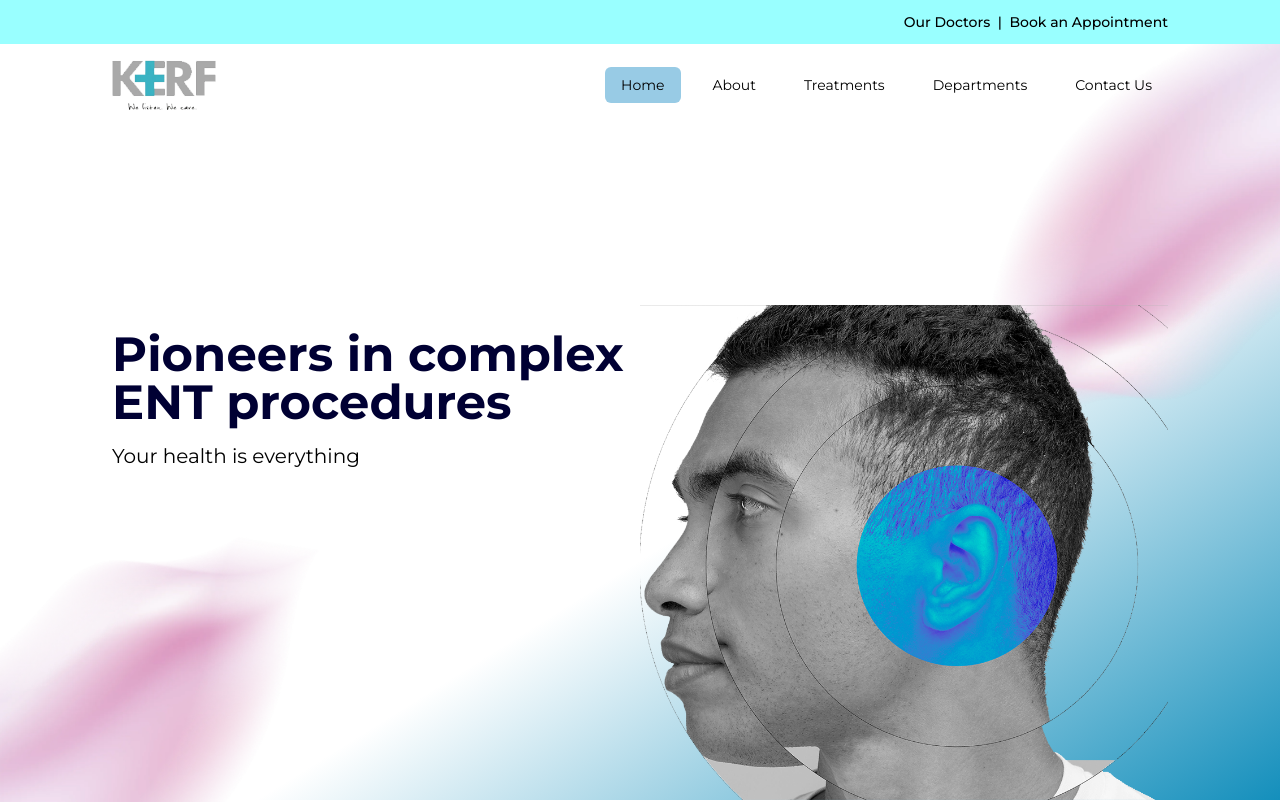
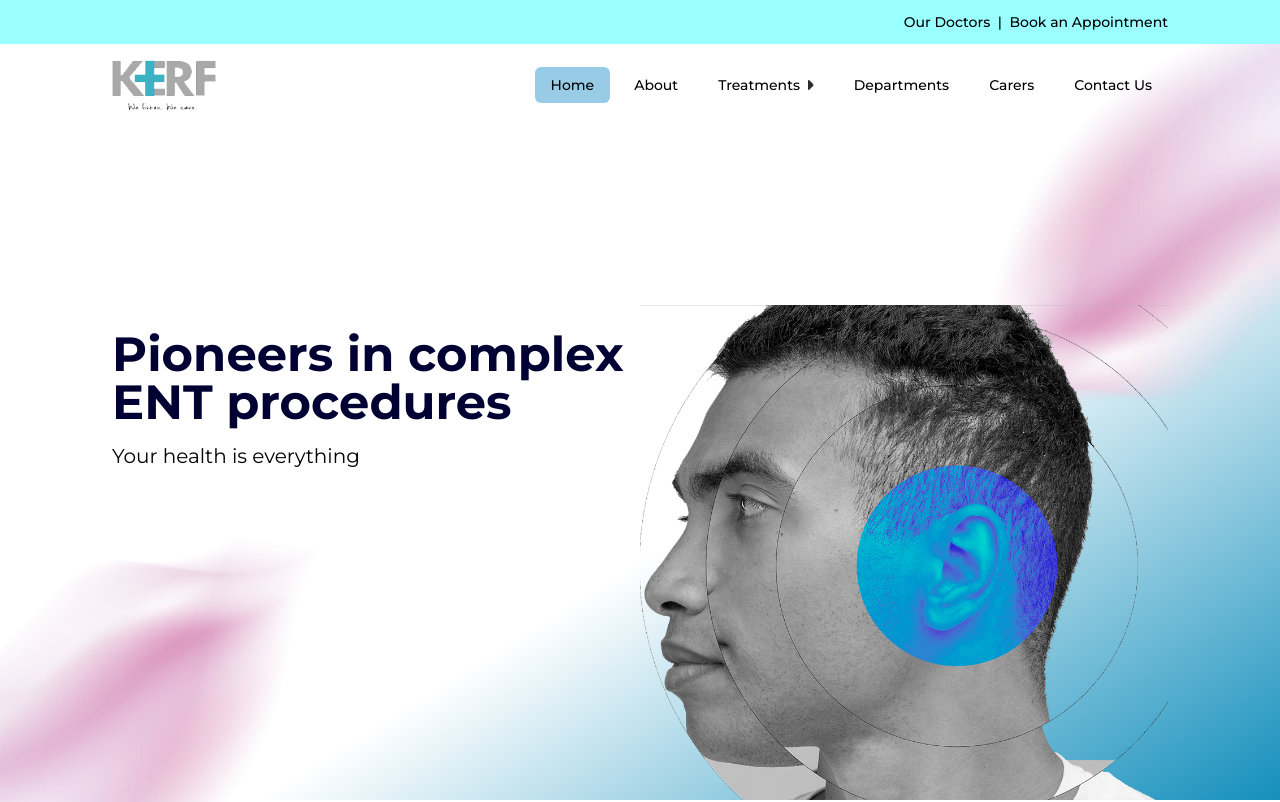
Before and after one commit to jaison-codeface/Kerf-website, a Next.js app: page / in a window 1280 px wide. Shown: the top 802 px of the page. Built offline with nearby package versions, Linux system fonts and the light colour scheme.

Commit message:
modified:   components/layout/Header/Bottom.tsx modified:   components/layout/Header/index.tsx

```diff
--- a/components/layout/Header/Bottom.tsx
+++ b/components/layout/Header/Bottom.tsx
@@ -11,9 +11,17 @@ const Bottom = ({
   links: {
     title: string;
     link: string;
+    dropDown?: {
+      title: string;
+      links: {
+        title: string;
+        link: string;
+      }[];
+    }[];
   }[];
 }) => {
   const [index, setIndex] = useState<number | null>(0);
+  const [dropDownIndex, setDropDownIndex] = useState(0);
   const pathname = usePathname();
 
   useMemo(() => {
@@ -40,19 +48,69 @@ const Bottom = ({
           className="object-contain h-[50px] object-left"
         />
       </Link>
-      <div className="lg:flex hidden items-center justify-center gap-4 ">
+      <div className="lg:flex hidden items-center justify-center gap-2 font-medium ">
         {links.map((item, idx) => (
+          <div
+            key={idx}
+            className="relative z-0 flex items-center justify-center group"
+          >
             <Link
               onClick={() => setIndex(idx)}
-            key={idx}
               href={item.link}
               shallow
-            className={`text-sm px-4 py-2  rounded-md duration-300 ${
+              className={`text-sm px-4 py-2  rounded-md duration-300 hover:bg-kerf-blue-light inline-flex items-center justify-center gap-2 ${
                 index === idx ? "bg-kerf-blue-light" : ""
               }`}
             >
-            {item.title}
+              {item.title}{" "}
+              {item.dropDown && (
+                <svg
+                  className={`h-[10px] w-auto group-hover:rotate-90`}
+                  viewBox="0 0 8 14"
+                  fill="none"
+                  xmlns="http://www.w3.org/2000/svg"
+                >
+                  <path
+                    d="M7.02001 5.4919L5.05001 3.52188L1.84001 0.31188C1.16 -0.35812 0 0.12188 0 1.08188V7.3119V12.9219C0 13.8819 1.16 14.3619 1.84001 13.6819L7.02001 8.5019C7.85001 7.6819 7.85001 6.3219 7.02001 5.4919Z"
+                    fill="#292D32"
+                  />
+                </svg>
+              )}
             </Link>
+            {item.dropDown && (
+              <div className="pt-16 absolute  z-50 top-0">
+                <div className="flex flex-col gap-3  bg-white border border-gray-300 px-4 py-5 rounded-2xl group-hover:translate-y-0 -translate-y-[900px] duration-300">
+                  <div className="flex items-center justify-center gap-10">
+                    {item.dropDown.map((drop, dropIdx) => (
+                      <button
+                        key={dropIdx}
+                        onClick={() => setDropDownIndex(dropIdx)}
+                        className={`capitalize text-base font-medium px-6 py-1 rounded-lg ${
+                          dropDownIndex === dropIdx
+                            ? "bg-kerf-blue-light/50"
+                            : ""
+                        }`}
+                      >
+                        {drop.title}
+                      </button>
+                    ))}
+                  </div>
+                  <hr />
+                  <div className="flex flex-col w-full gap-3 ">
+                    {item.dropDown[dropDownIndex].links.map((drop, dropIdx) => (
+                      <Link
+                        key={dropIdx}
+                        href={drop.link}
+                        className="text-sm font-medium"
+                      >
+                        {drop.title}
+                      </Link>
+                    ))}
+                  </div>
+                </div>
+              </div>
+            )}
+          </div>
         ))}
       </div>
     </div>
--- a/components/layout/Header/index.tsx
+++ b/components/layout/Header/index.tsx
@@ -18,9 +18,58 @@ const links = [
   {
     title: "Treatments",
     link: "",
+    dropDown: [
+      {
+        title: "Ear",
+        links: [
+          {
+            title: "Tympanoplasty",
+            link: "/departments/Tympanoplasty",
+          },
+          {
+            title: "Mastoidectomy",
+            link: "/departments/Tympanoplasty",
+          },
+        ],
+      },
+      {
+        title: "Nose",
+        links: [
+          {
+            title: "Endoscopic sinus surgery",
+            link: "/departments/Tympanoplasty",
+          },
+          {
+            title: "Mastoidectomy",
+            link: "/departments/Tympanoplasty",
+          },
+        ],
+      },
+      {
+        title: "throat",
+        links: [
+          {
+            title: "Pain relievers",
+            link: "/departments/Pain relievers",
+          },
+          {
+            title: "Decongestants",
+            link: "/departments/Decongestants",
+          },
+          {
+            title: "Antibiotics",
+            link: "/departments/Antibiotics",
+          },
+        ],
+      },
+    ],
   },
   {
     title: "Departments",
+    link: "",
+  },
+  {
+    title: "Carers",
     link: "",
   },
 
```
Lines whose indentation alone changed are shown as unchanged.
